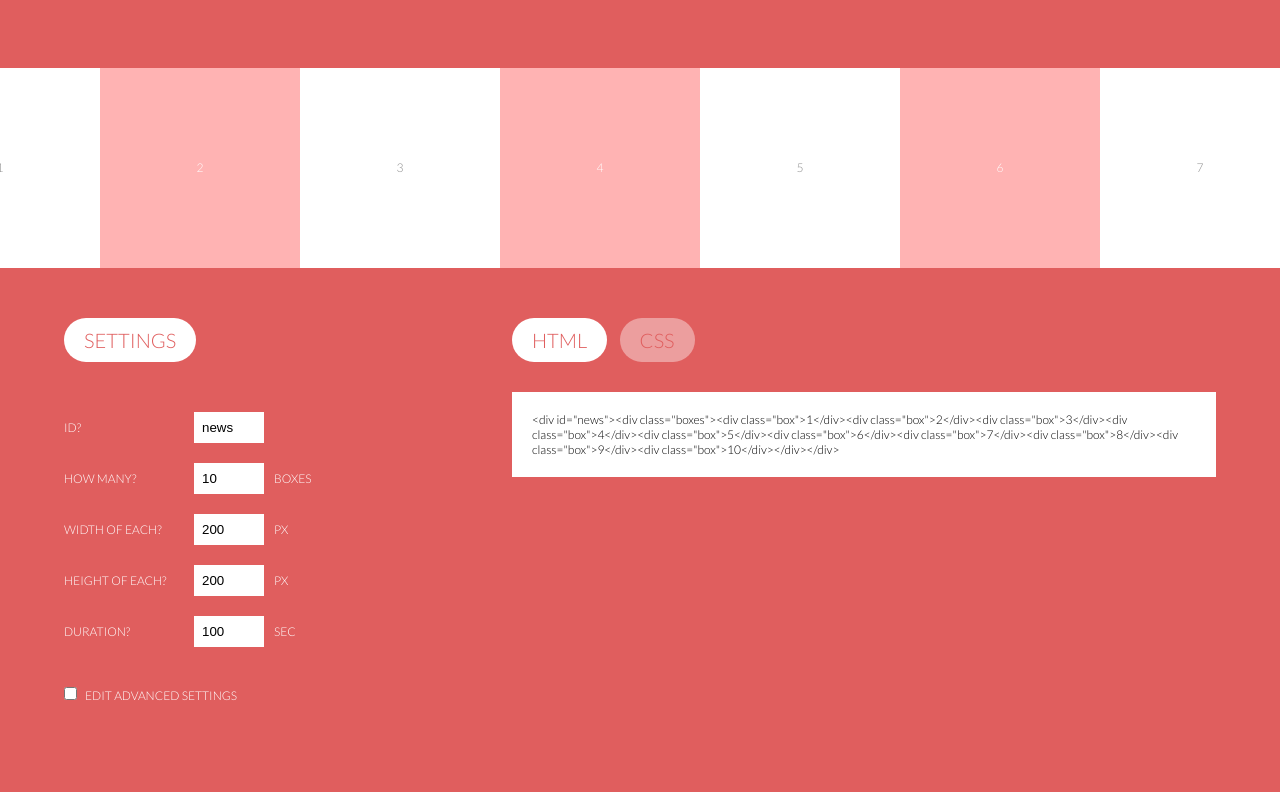
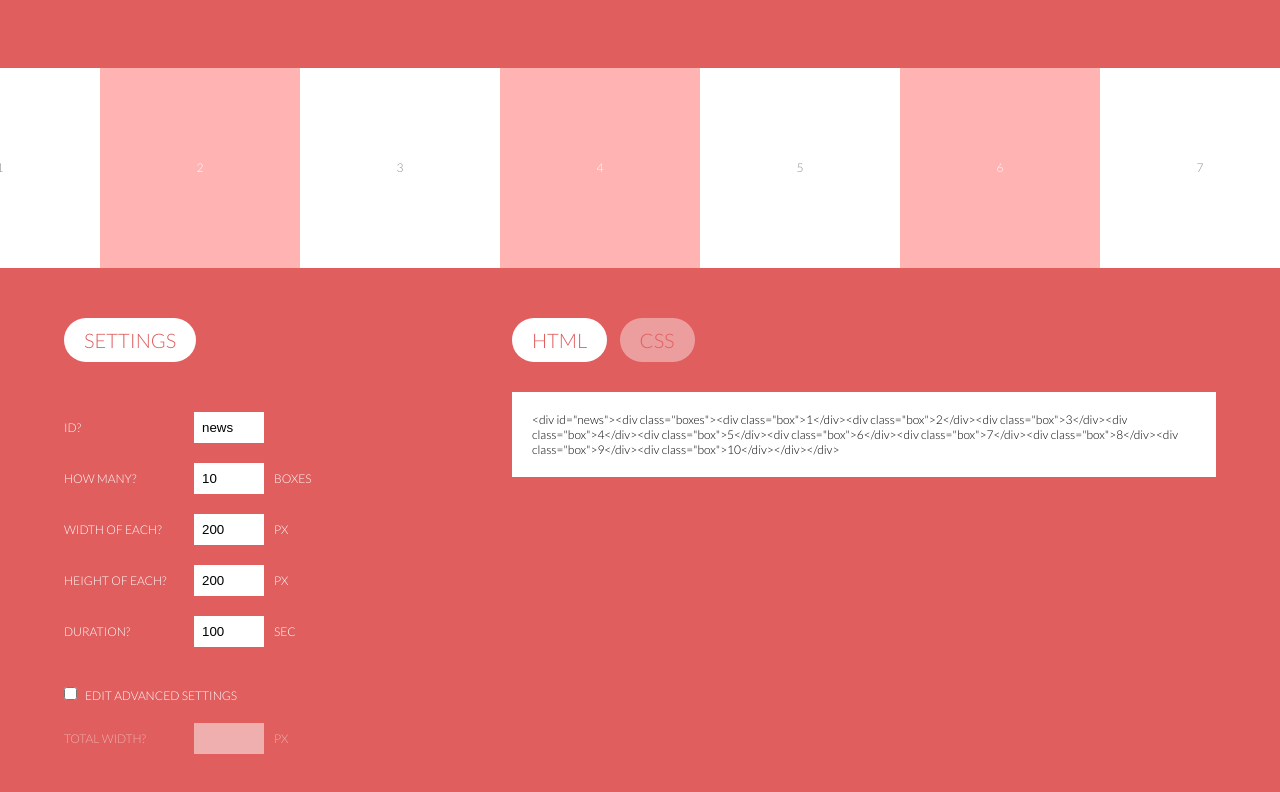
Before and after one commit to penge/slide, a website: page index.html in a window 1280 px wide. Shown: the part 106-898 px from the top of the page. Before the commit the page ends 859 px from the top, so only its background shows below. Drawn offline with nearby package versions, Linux system fonts and the light colour scheme.

Commit message:
Define #total-width input and .setting.disabled

```diff
--- a/index.html
+++ b/index.html
@@ -26,6 +26,7 @@
     <div class="setting"><span>Duration?</span><input id="duration" type="number" min="10">sec</div>
     <div id="advanced-settings">
       <input id="advanced" type="checkbox" value="advanced">Edit advanced settings
+      <div class="setting disabled"><span>Total width?</span><input id="total-width" tabindex="-1" type="number" min="10">px</div>
     </div>
   </div>
 
--- a/styles/main.css
+++ b/styles/main.css
@@ -99,6 +99,11 @@ body {
   width: 70px;
 }
 
+.setting.disabled {
+  opacity: 0.5;
+  pointer-events: none;
+}
+
 /* Code */
 
 .code {
```
